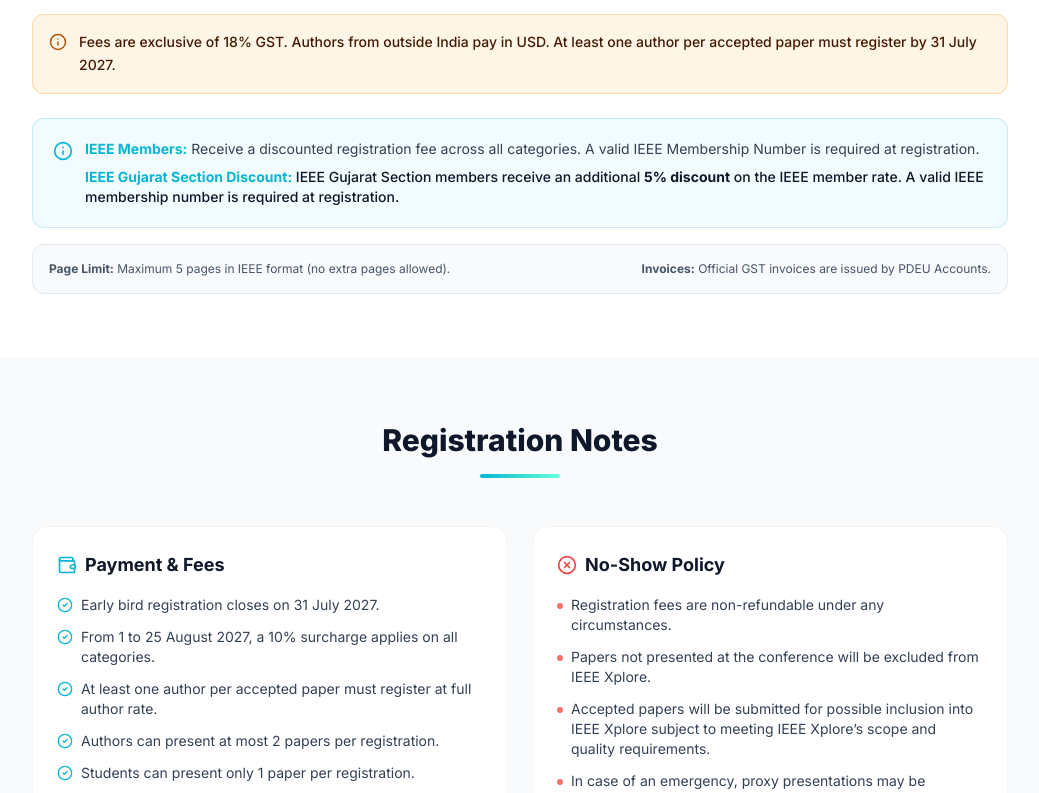
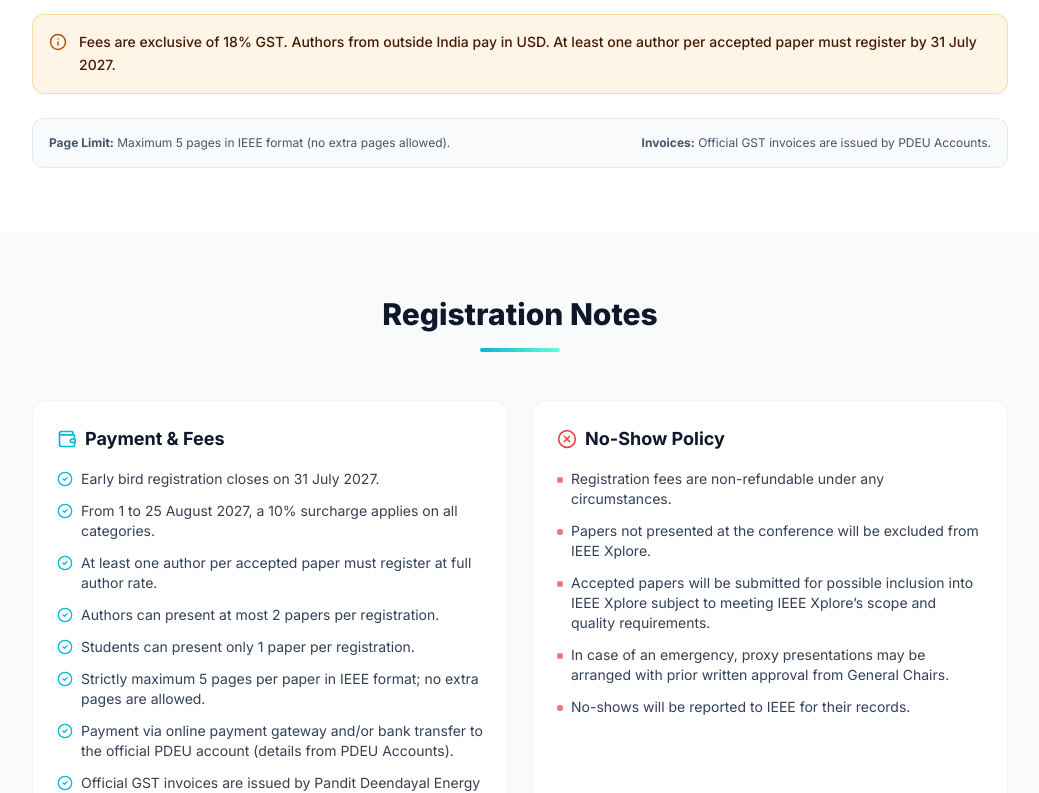
Before and after one commit to desaiarpan24/ic6gst-2027, a Next.js app: page /registration in a window 1280 px wide. Shown: the part 1340-2133 px from the top of the page, without its empty margins (120-1159 px from the left). Built offline with nearby package versions, Linux system fonts and the light colour scheme.

Commit message:
Remove IEEE member note and Gujarat Section discount from Registration page

```diff
--- a/app/registration/page.tsx
+++ b/app/registration/page.tsx
@@ -120,20 +120,8 @@ export default function RegistrationPage() {
             </div>
           </AnimatedSection>
 
-          {/* IEEE member note */}
           <AnimatedSection delay={0.1}>
-            <div className="mt-6 space-y-4">
-              <div className="p-5 rounded-xl bg-teal-DEFAULT/5 border border-teal-DEFAULT/20 flex items-start gap-3">
-                <Info size={20} className="text-teal-DEFAULT mt-0.5 flex-shrink-0" />
-                <div className="text-sm text-slate-body space-y-2">
-                  <p>
-                    <strong className="text-teal-DEFAULT">IEEE Members:</strong> Receive a discounted registration fee across all categories. A valid IEEE Membership Number is required at registration.
-                  </p>
-                  <p className="font-medium text-navy">
-                    <strong className="text-teal-DEFAULT">IEEE Gujarat Section Discount:</strong> IEEE Gujarat Section members receive an additional <strong>5% discount</strong> on the IEEE member rate. A valid IEEE membership number is required at registration.
-                  </p>
-                </div>
-              </div>
+            <div className="mt-6">
               <div className="p-4 rounded-xl bg-slate-50 border border-slate-200 text-xs text-slate-600 flex items-center justify-between flex-wrap gap-2">
                 <span><strong>Page Limit:</strong> Maximum 5 pages in IEEE format (no extra pages allowed).</span>
                 <span><strong>Invoices:</strong> Official GST invoices are issued by PDEU Accounts.</span>
@@ -169,7 +157,6 @@ export default function RegistrationPage() {
                     "At least one author per accepted paper must register at full author rate.",
                     "Authors can present at most 2 papers per registration.",
                     "Students can present only 1 paper per registration.",
-                    "IEEE Gujarat Section members receive an additional 5% discount on the IEEE member rate.",
                     "Strictly maximum 5 pages per paper in IEEE format; no extra pages are allowed.",
                     "Payment via online payment gateway and/or bank transfer to the official PDEU account (details from PDEU Accounts).",
                     "Official GST invoices are issued by Pandit Deendayal Energy University (PDEU).",
```
